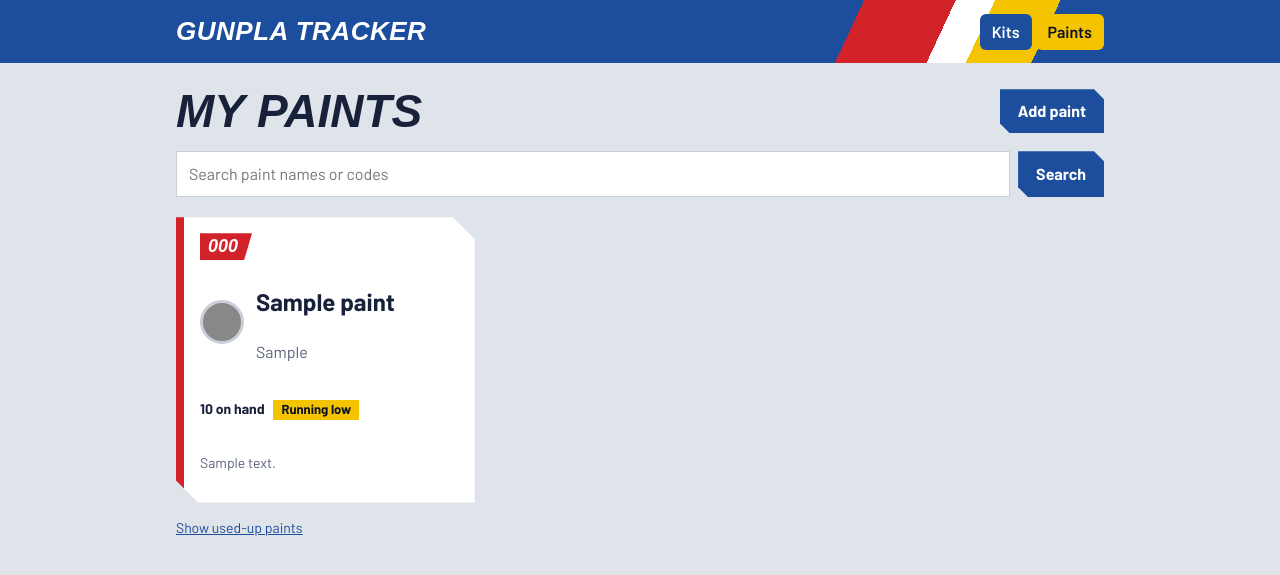
After one commit to louisdimaano/gunpla-tracker, a Flask app: page /paints in a window 1280 px wide. The commit adds this page. Shown: the top 575 px of the page. Run offline with Flask 3, Linux system fonts and the light colour scheme; tables that the repository leaves empty hold one stand-in row (values such as "Sample post"); some web fonts are replaced.

Commit message:
Add paints list, Add Paint, and paint search

```diff
--- a/app.py
+++ b/app.py
@@ -4,6 +4,7 @@ from datetime import date
 from flask import Flask, render_template, request, redirect, url_for, abort
 from db import get_db, init_db, like_pattern
 from kits import GRADES, STATUSES, SORT_OPTIONS, read_kit_form, decide_finished_on, sort_kits
+from paints import read_paint_form
 
 
 app = Flask(__name__)
@@ -119,5 +120,63 @@ def delete_kit(kit_id):
     conn.close()
     return redirect(url_for("kit_list"))
 
+# ---------- Paints ----------
+
+def show_paint_form(heading, form, errors, paint_id=None):
+    """Show the Add or Edit paint form, with any errors at the top."""
+    conn = get_db()
+    rows = conn.execute(
+        "SELECT DISTINCT brand FROM paints WHERE brand IS NOT NULL ORDER BY brand COLLATE NOCASE"
+    ).fetchall()
+    conn.close()
+    brand_options = [row["brand"] for row in rows]
+    return render_template("paint_form.html", heading=heading, form=form, errors=errors,
+                           paint_id=paint_id, brand_options=brand_options)
+
+
+@app.route("/paints")
+def paint_list():
+    search = request.args.get("q", "").strip()
+    show_used_up = request.args.get("used_up") == "1"
+
+    conditions = []
+    params = []
+    if search:
+        conditions.append("(name LIKE ? ESCAPE '\\' OR code LIKE ? ESCAPE '\\')")
+        params += [like_pattern(search), like_pattern(search)]
+    if not show_used_up:
+        conditions.append("quantity > 0")
+
+    sql = "SELECT * FROM paints"
+    if conditions:
+        sql += " WHERE " + " AND ".join(conditions)
+    sql += " ORDER BY brand IS NULL, brand COLLATE NOCASE, name COLLATE NOCASE"
+
+    conn = get_db()
+    paints = conn.execute(sql, params).fetchall()
+    conn.close()
+    return render_template("paints.html", paints=paints, search=search,
+                           show_used_up=show_used_up)
+
+
+@app.route("/paints/new", methods=["GET", "POST"])
+def add_paint():
+    if request.method == "GET":
+        return show_paint_form("Add a Paint", {"quantity": 1}, [])
+
+    values, errors = read_paint_form(request.form)
+    if errors:
+        return show_paint_form("Add a Paint", request.form, errors)
+
+    conn = get_db()
+    conn.execute(
+        "INSERT INTO paints (name, brand, code, color, quantity, running_low, notes) "
+        "VALUES (:name, :brand, :code, :color, :quantity, :running_low, :notes)",
+        values,
+    )
+    conn.commit()
+    conn.close()
+    return redirect(url_for("paint_list"))
+
 if __name__ == "__main__":
     app.run(debug=True, port=5001)
--- a/schema.sql
+++ b/schema.sql
@@ -10,3 +10,23 @@ CREATE TABLE IF NOT EXISTS kits (
     finished_on TEXT,
     notes TEXT
 );
+
+CREATE TABLE IF NOT EXISTS paints (
+    id INTEGER PRIMARY KEY AUTOINCREMENT,
+    name TEXT NOT NULL,
+    brand TEXT,
+    code TEXT,
+    color TEXT NOT NULL DEFAULT '#808080',
+    quantity INTEGER NOT NULL DEFAULT 1,
+    running_low INTEGER NOT NULL DEFAULT 0,
+    notes TEXT
+);
+
+CREATE TABLE IF NOT EXISTS tools (
+    id INTEGER PRIMARY KEY AUTOINCREMENT,
+    name TEXT NOT NULL,
+    category TEXT NOT NULL,
+    runs_out INTEGER NOT NULL DEFAULT 0,
+    running_low INTEGER NOT NULL DEFAULT 0,
+    notes TEXT
+);
--- a/static/style.css
+++ b/static/style.css
@@ -165,13 +165,13 @@ h1 {
 }
 
 /* Kit cards, shaped like armor plates with two cut corners */
-.kit-grid {
+.plate-grid {
     display: grid;
     grid-template-columns: repeat(auto-fill, minmax(260px, 1fr));
     gap: 16px;
 }
 
-.kit-card {
+.plate {
     display: flex;
     flex-direction: column;
     gap: 4px;
@@ -204,7 +204,7 @@ h1 {
     clip-path: polygon(0 0, 100% 0, calc(100% - 8px) 100%, 0 100%);
 }
 
-.kit-card .btn {
+.plate>.btn {
     margin-top: auto;
     align-self: flex-start;
     padding: 6px 14px;
@@ -356,3 +356,91 @@ textarea:focus {
 .errors p {
     margin: 0;
 }
+
+a {
+    color: var(--blue);
+}
+
+/* Page title with an Add button beside it */
+.page-head {
+    display: flex;
+    flex-wrap: wrap;
+    align-items: center;
+    justify-content: space-between;
+    gap: 8px 16px;
+    margin-bottom: 16px;
+}
+
+.page-head h1 {
+    margin: 0;
+}
+
+/* Paint and tool cards */
+.plate.is-low {
+    border-left-color: var(--red);
+}
+
+.plate.is-used-up {
+    opacity: 0.6;
+}
+
+.paint-top {
+    display: flex;
+    align-items: center;
+    gap: 12px;
+}
+
+.swatch {
+    flex: 0 0 auto;
+    width: 44px;
+    height: 44px;
+    border-radius: 50%;
+    border: 3px solid var(--frame);
+}
+
+.badge {
+    display: inline-block;
+    margin-left: 6px;
+    padding: 0 8px;
+    background: var(--yellow);
+    color: #0b1226;
+    font-size: 13px;
+    font-weight: 700;
+}
+
+.plate-actions {
+    display: flex;
+    flex-wrap: wrap;
+    gap: 8px;
+    margin-top: auto;
+    padding-top: 6px;
+}
+
+.plate-actions form {
+    display: flex;
+    gap: 8px;
+}
+
+.plate-actions .btn {
+    padding: 6px 14px;
+    font-size: 14px;
+}
+
+/* Checkbox with its label on one line */
+label.check {
+    display: flex;
+    align-items: center;
+    gap: 10px;
+    font-size: 16px;
+}
+
+label.check input {
+    margin: 0;
+    width: 20px;
+    height: 20px;
+}
+
+input[type="color"] {
+    height: 46px;
+    padding: 4px;
+}
--- a/templates/base.html
+++ b/templates/base.html
@@ -17,10 +17,10 @@
         <div class="site-header-inner">
             <a class="site-name" href="{{ url_for('kit_list') }}">Gunpla Tracker</a>
             <nav>
-                <a href="{{ url_for('kit_list') }}" {% if request.endpoint=='kit_list' %}aria-current="page" {% endif
-                    %}>Kits</a>
-                <a href="{{ url_for('add_kit') }}" {% if request.endpoint=='add_kit' %}aria-current="page" {% endif
-                    %}>Add kit</a>
+                <a href="{{ url_for('kit_list') }}" {% if request.path=='/' or request.path.startswith('/kits')
+                    %}aria-current="page" {% endif %}>Kits</a>
+                <a href="{{ url_for('paint_list') }}" {% if request.path.startswith('/paints') %}aria-current="page" {%
+                    endif %}>Paints</a>
             </nav>
         </div>
     </header>
--- /dev/null
+++ b/templates/paints.html
@@ -0,0 +1,57 @@
+{% extends "base.html" %}
+
+{% block title %}Paints | Gunpla Tracker{% endblock %}
+
+{% block content %}
+<div class="page-head">
+    <h1>My Paints</h1>
+    <a class="btn" href="{{ url_for('add_paint') }}">Add paint</a>
+</div>
+
+<form method="get" class="search-bar">
+    <input type="search" name="q" value="{{ search }}" placeholder="Search paint names or codes"
+        aria-label="Search paint names or codes">
+    {% if show_used_up %}<input type="hidden" name="used_up" value="1">{% endif %}
+    <button class="btn" type="submit">Search</button>
+    {% if search %}<a class="btn btn-secondary" href="{{ url_for('paint_list') }}">Clear</a>{% endif %}
+</form>
+
+{% if paints %}
+<div class="plate-grid">
+    {% for paint in paints %}
+    <article class="plate{% if paint.quantity == 0 %} is-used-up{% elif paint.running_low %} is-low{% endif %}">
+        {% if paint.code %}<span class="tag">{{ paint.code }}</span>{% endif %}
+        <div class="paint-top">
+            <span class="swatch" style="background: {{ paint.color }}"></span>
+            <div>
+                <h2>{{ paint.name }}</h2>
+                {% if paint.brand %}<p class="muted">{{ paint.brand }}</p>{% endif %}
+            </div>
+        </div>
+        <p class="small">
+            {% if paint.quantity == 0 %}<strong>Used up</strong>
+            {% else %}<strong>{{ paint.quantity }} on hand</strong>{% endif %}
+            {% if paint.running_low and paint.quantity > 0 %}<span class="badge">Running low</span>{% endif %}
+        </p>
+        {% if paint.notes %}<p class="small muted">{{ paint.notes }}</p>{% endif %}
+    </article>
+    {% endfor %}
+</div>
+{% elif search %}
+<div class="card">
+    <p>No paints match "{{ search }}". You don't have it on hand.</p>
+</div>
+{% else %}
+<div class="card">
+    <p>No paints yet. <a href="{{ url_for('add_paint') }}">Add your first one.</a></p>
+</div>
+{% endif %}
+
+<p class="small">
+    {% if show_used_up %}
+    <a href="{{ url_for('paint_list', q=search or None) }}">Hide used-up paints</a>
+    {% else %}
+    <a href="{{ url_for('paint_list', q=search or None, used_up=1) }}">Show used-up paints</a>
+    {% endif %}
+</p>
+{% endblock %}
```
Also changed, not shown: templates/kits.html (+8 -4 lines), templates/paint_form.html (added, +55 -0 lines), tests/test_paint_pages.py (added, +66 -0 lines).
